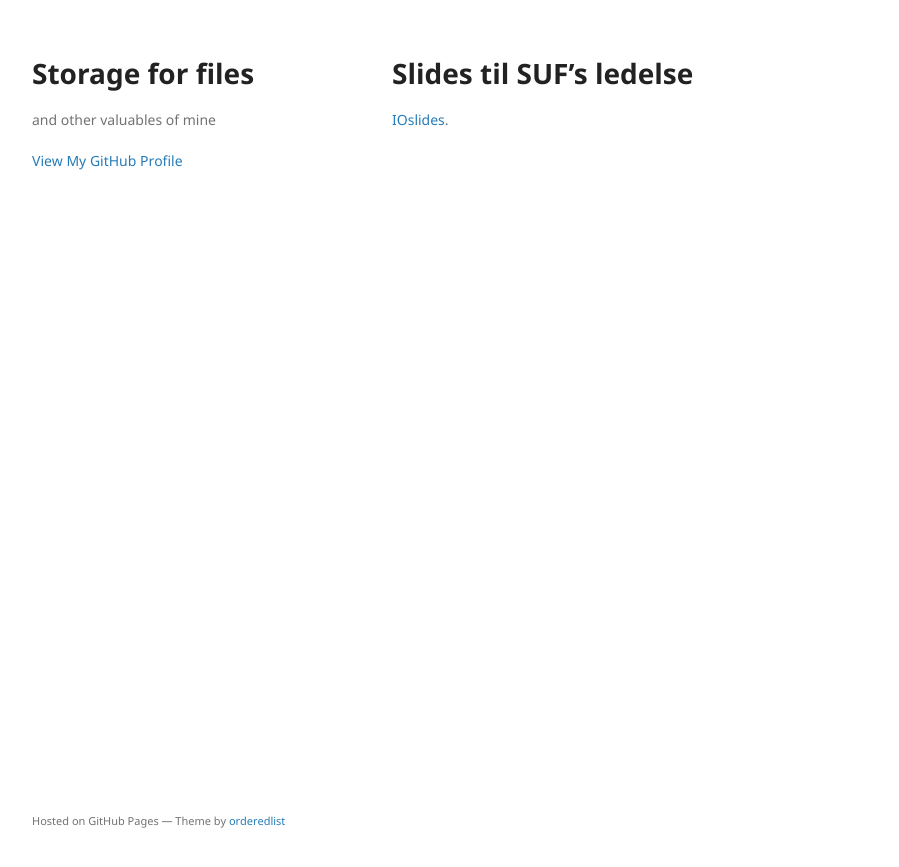
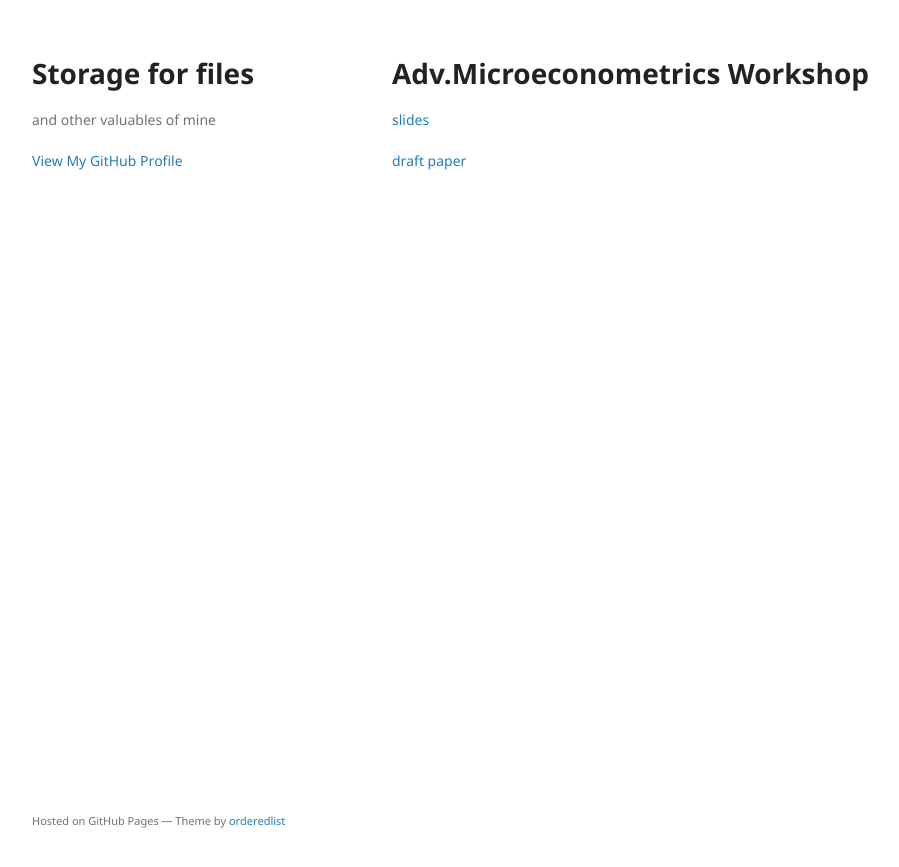
Before and after one commit to kristianolesenlarsen/kristianolesenlarsen.github.io, a Jekyll site: the page built from index.md, in a window 1280 px wide. Shown: the top 867 px of the page, without its empty margins (178-1077 px from the left). Built offline with Jekyll 4.4.1, drawn with Linux system fonts in a browser that asks for light colours; our own code applies the rules of GitHub Pages for plain Markdown files.

Commit message:
microeconometrics files

```diff
--- a/index.md
+++ b/index.md
@@ -2,5 +2,7 @@
 layout: default
 ---
 
-# Slides til SUF's ledelse
-[IOslides](slidedeck.html).
+# Adv.Microeconometrics Workshop
+[slides](files/workshop.pdf)
+
+[draft paper](filer/main.pdf)
```
Also changed, not shown: 2 other files.
